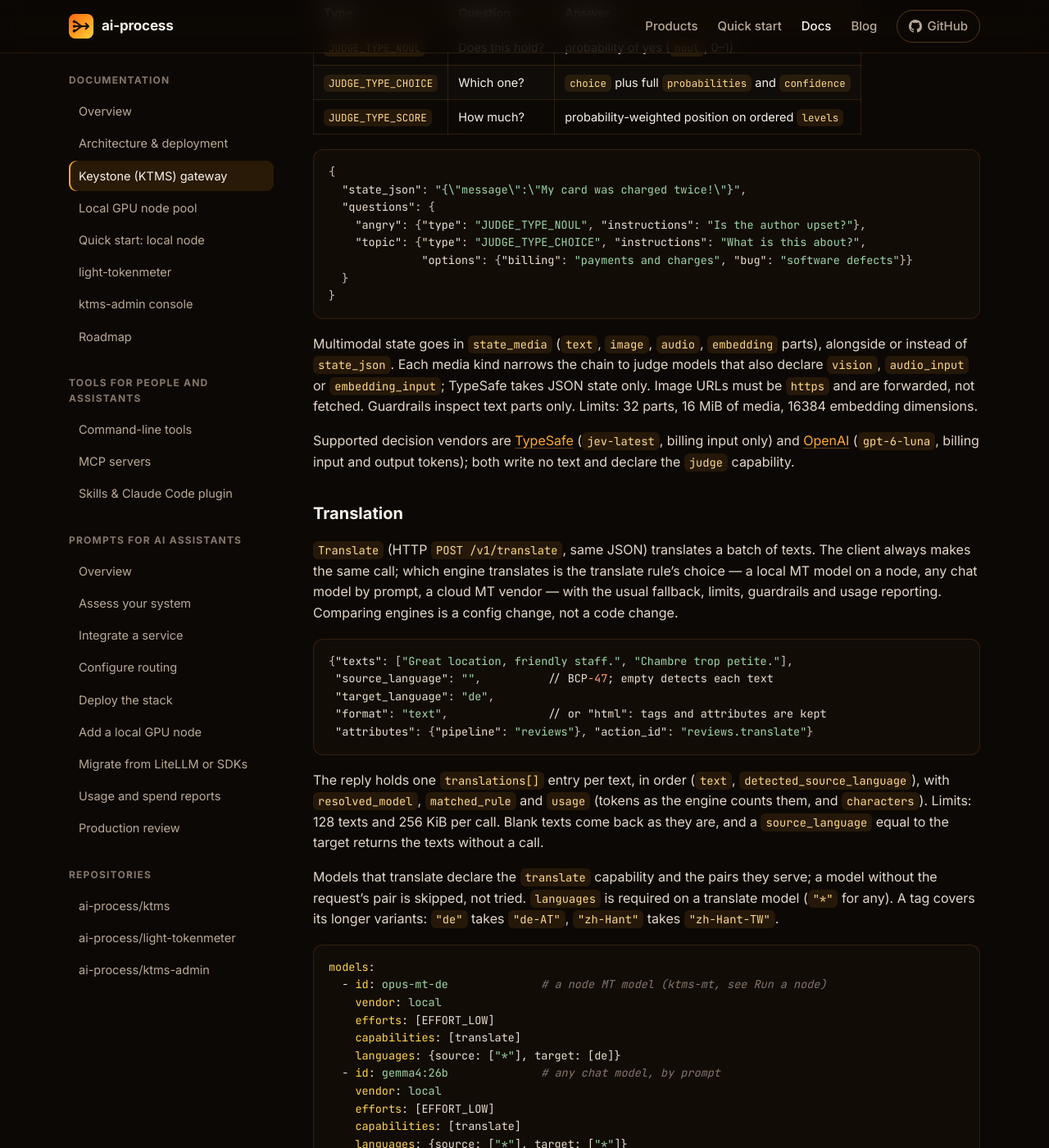
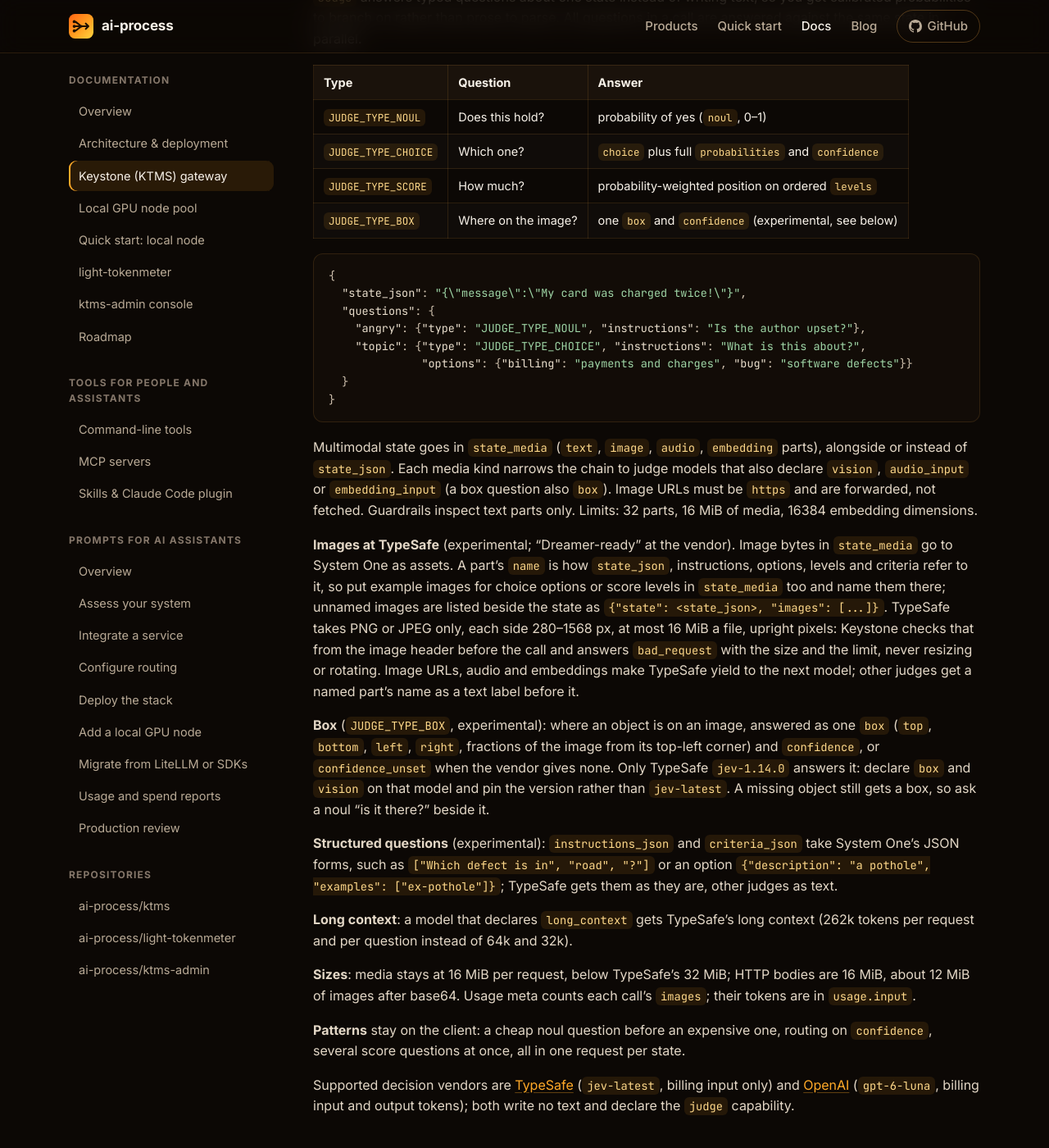
Before and after one commit to ai-process/ai-process.github.io, a Jekyll site: the page built from docs/ktms.md, in a window 1280 px wide and 1400 px high, scrolled down 38598 px. Shown: the whole window at 82% size. Built offline with Jekyll 4.4.1, drawn with Linux system fonts in a browser that asks for light colours; some of the changed text lies outside the part shown.

Commit message:
Sync docs: judge on images at TypeSafe, Box (KTMS 1.8)

````diff
--- a/docs/ktms.md
+++ b/docs/ktms.md
@@ -707,6 +707,8 @@ Capabilities a model may declare:
 | `judge` | Can serve `Judge` (TypeSafe `jev-latest`, OpenAI `gpt-6-luna`). |
 | `translate` | Can serve `Translate`: a chat model by prompt, a node MT model natively. Declares `languages` (see [Translation](#translation)). |
 | `embedding_input` | A judge model that scores raw latent vectors in `JudgeRequest.state_media` (`EmbeddingPart`). |
+| `box` | A judge model that answers `JUDGE_TYPE_BOX` (TypeSafe `jev-1.14.0`). Experimental. |
+| `long_context` | TypeSafe only: every call asks for System One's long context (262k tokens). Experimental. |
 
 ### 4. Rules
 
@@ -1303,6 +1305,7 @@ are answered against the same state in parallel.
 | `JUDGE_TYPE_NOUL` | Does this hold? | probability of yes (`noul`, 0–1) |
 | `JUDGE_TYPE_CHOICE` | Which one? | `choice` plus full `probabilities` and `confidence` |
 | `JUDGE_TYPE_SCORE` | How much? | probability-weighted position on ordered `levels` |
+| `JUDGE_TYPE_BOX` | Where on the image? | one `box` and `confidence` (experimental, see below) |
 
 ```json
 {
@@ -1317,9 +1320,38 @@ are answered against the same state in parallel.
 
 Multimodal state goes in `state_media` (`text`, `image`, `audio`, `embedding` parts), alongside
 or instead of `state_json`. Each media kind narrows the chain to judge models that also declare
-`vision`, `audio_input` or `embedding_input`; TypeSafe takes JSON state only. Image URLs must be
+`vision`, `audio_input` or `embedding_input` (a box question also `box`). Image URLs must be
 `https` and are forwarded, not fetched. Guardrails inspect text parts only. Limits: 32 parts,
 16 MiB of media, 16384 embedding dimensions.
+
+**Images at TypeSafe** (experimental; "Dreamer-ready" at the vendor). Image bytes in `state_media` go to
+System One as assets. A part's `name` is how `state_json`, instructions, options, levels and criteria
+refer to it, so put example images for choice options or score levels in `state_media` too and name
+them there; unnamed images are listed beside the state as `{"state": <state_json>, "images": [...]}`.
+TypeSafe takes PNG or JPEG only, each side 280–1568 px, at most 16 MiB a file, upright pixels: Keystone
+checks that from the image header before the call and answers `bad_request` with the size and the
+limit, never resizing or rotating. Image URLs, audio and embeddings make TypeSafe yield to the next
+model; other judges get a named part's name as a text label before it.
+
+**Box** (`JUDGE_TYPE_BOX`, experimental): where an object is on an image, answered as one `box`
+(`top`, `bottom`, `left`, `right`, fractions of the image from its top-left corner) and `confidence`,
+or `confidence_unset` when the vendor gives none. Only TypeSafe `jev-1.14.0` answers it: declare `box`
+and `vision` on that model and pin the version rather than `jev-latest`. A missing object still gets a
+box, so ask a noul "is it there?" beside it.
+
+**Structured questions** (experimental): `instructions_json` and `criteria_json` take System One's JSON
+forms, such as `["Which defect is in", "road", "?"]` or an option `{"description": "a pothole",
+"examples": ["ex-pothole"]}`; TypeSafe gets them as they are, other judges as text.
+
+**Long context**: a model that declares `long_context` gets TypeSafe's long context (262k tokens per
+request and per question instead of 64k and 32k).
+
+**Sizes**: media stays at 16 MiB per request, below TypeSafe's 32 MiB; HTTP bodies are 16 MiB, about
+12 MiB of images after base64. Usage meta counts each call's `images`; their tokens are in
+`usage.input`.
+
+**Patterns** stay on the client: a cheap noul question before an expensive one, routing on
+`confidence`, several score questions at once, all in one request per state.
 
 Supported decision vendors are [TypeSafe](https://typesafe.ai) (`jev-latest`, billing input only) and [OpenAI](https://openai.com) (`gpt-6-luna`, billing input and output tokens); both write no text and declare the `judge` capability.
 
@@ -2070,6 +2102,9 @@ These work and are supported, but may change in a minor release. The change is t
 - **Latent features:** the semantic cache (`SEMANTIC_CACHE_*`), latent guardrails
   (`GUARDRAILS_LATENT_*`), the encoder settings (`LATENT_*`), and embeddings in judge state
   (`EmbeddingPart`, `input_embedding` over HTTP).
+- **Images in judgments at TypeSafe, image names and Box:** `MediaPart.name`, `JUDGE_TYPE_BOX`, `JudgeBox`,
+  `JudgeAnswer.box` and `confidence_unset`, `JudgeQuestion.instructions_json` and `criteria_json`, the
+  `box` and `long_context` capabilities and the image checks. Guardrails do not inspect images.
 - **`JudgeStream` and `EvaluateRollouts`**, and `POST /v1/decisions/rollouts` over HTTP.
 - **The MCP gateway:** `/mcp`, the `MCPServerSpec` RPCs, `allowed_mcp`, the `mcp_servers` and
   `mcp_credentials` file sections, the `ktms_mcp_*` metrics and `ToolCall` in usage events.
````
Also changed, not shown: docs/ktms-admin.md (+2 -2 lines).
